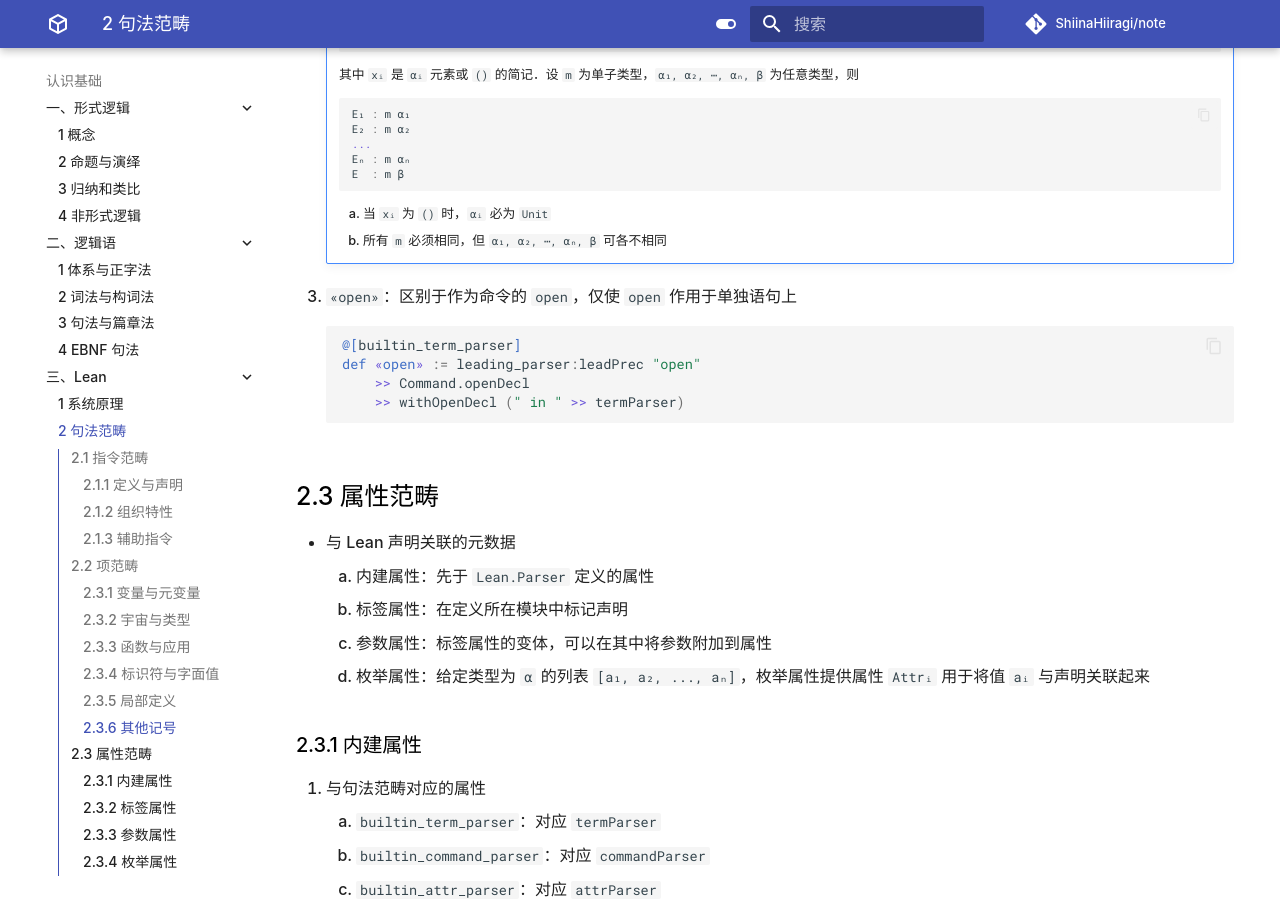
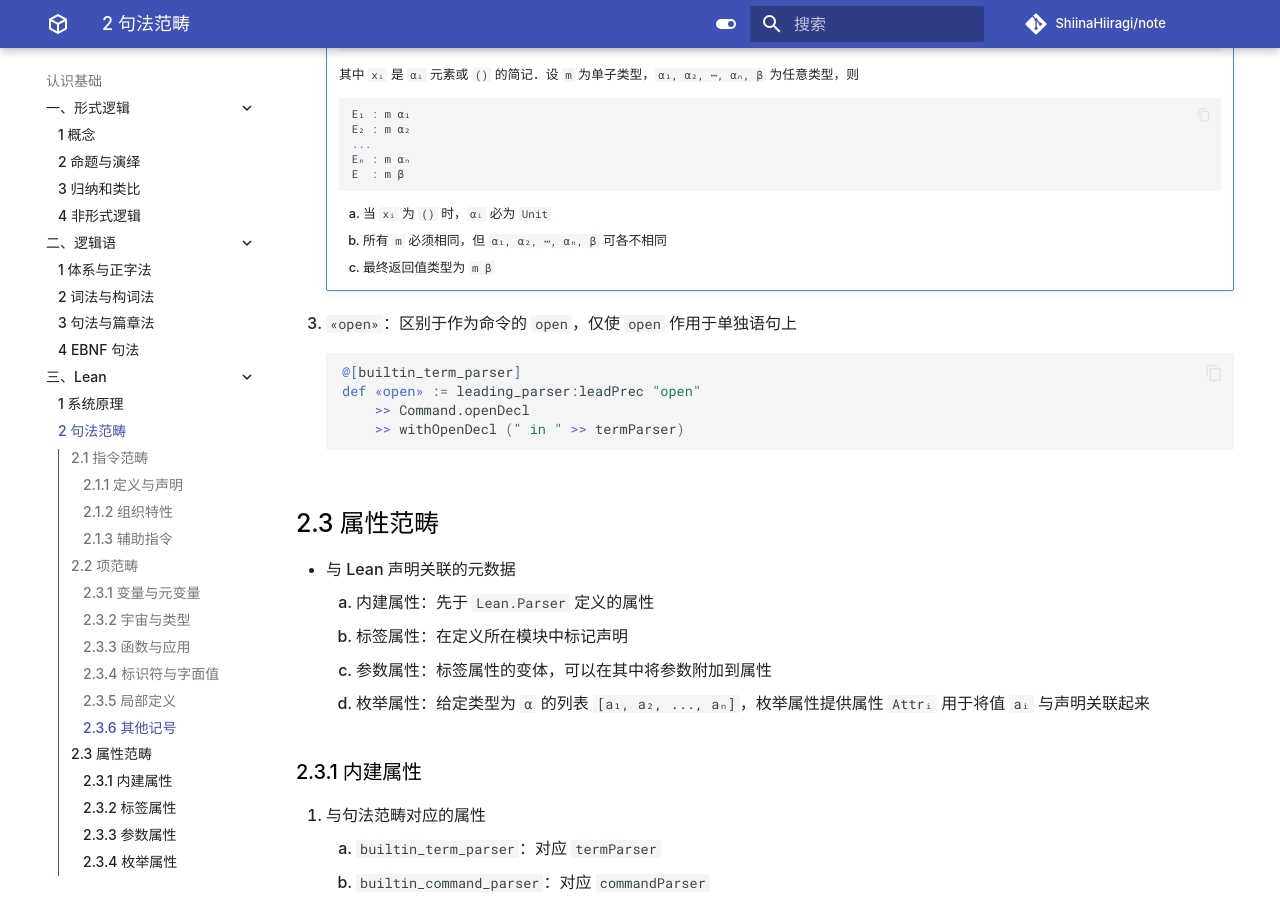
Before and after one commit to ShiinaHiiragi/note, an MkDocs documentation site: the page built from docs/cogn/lean/cat.md, in a window 1280 px wide and 900 px high, scrolled down 16959 px. Built offline with MkDocs 1.6.1 and Material for MkDocs 9.7.7, drawn with Linux system fonts in a browser that asks for light colours; comment, search, counter and statistics services are not loaded.

Commit message:
prepare monad

```diff
--- a/docs/cogn/lean/cat.md
+++ b/docs/cogn/lean/cat.md
@@ -879,6 +879,7 @@
 
         1. 当 `xᵢ` 为 `()` 时，`αᵢ` 必为 `Unit`
         2. 所有 `m` 必须相同，但 `α₁, α₂, ⋯, αₙ, β` 可各不相同
+        3. 最终返回值类型为 `m β`
 
 3. `«open»`：区别于作为命令的 `open`，仅使 `open` 作用于单独语句上
 
```
Also changed, not shown: docs/index.md (+1 -1 lines).
